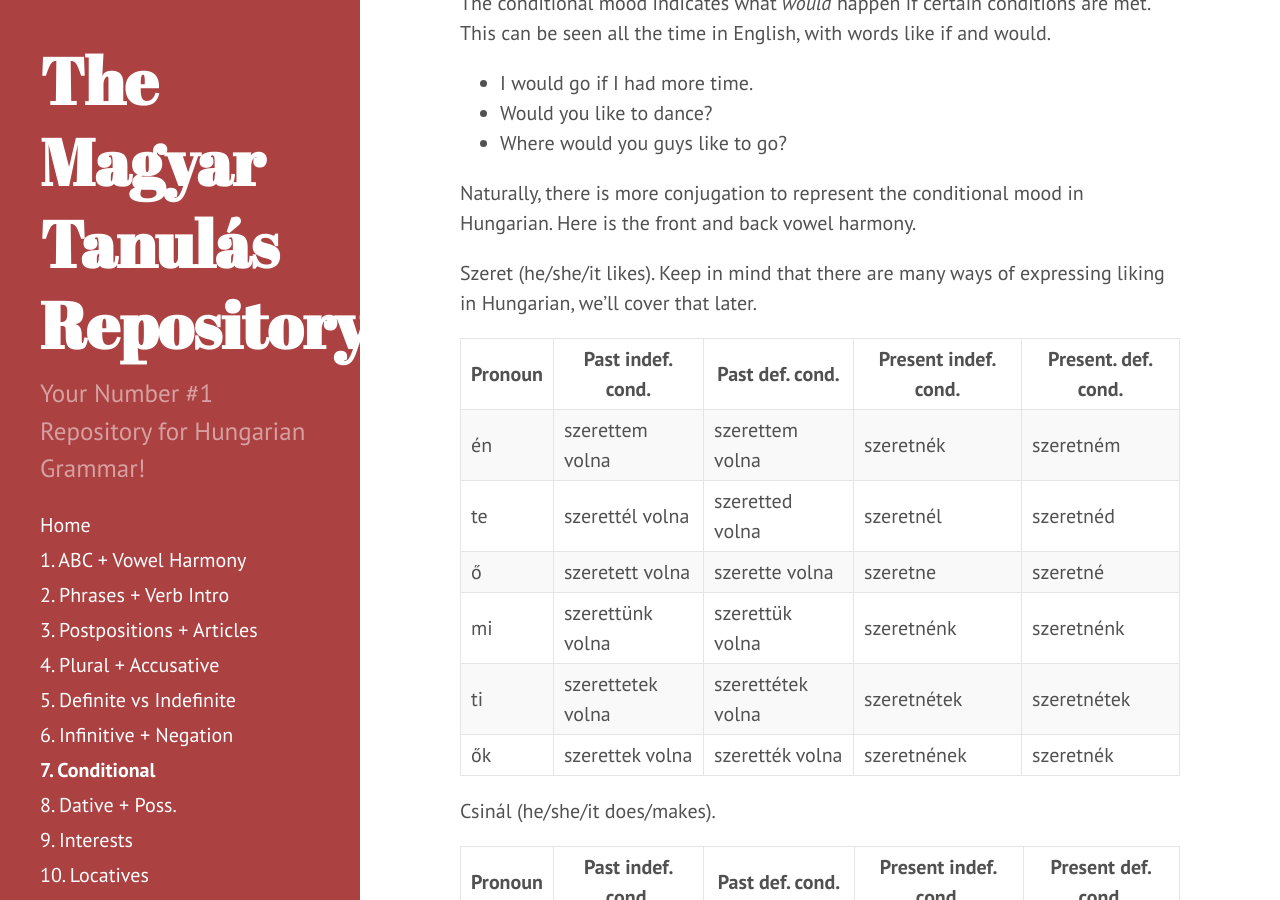
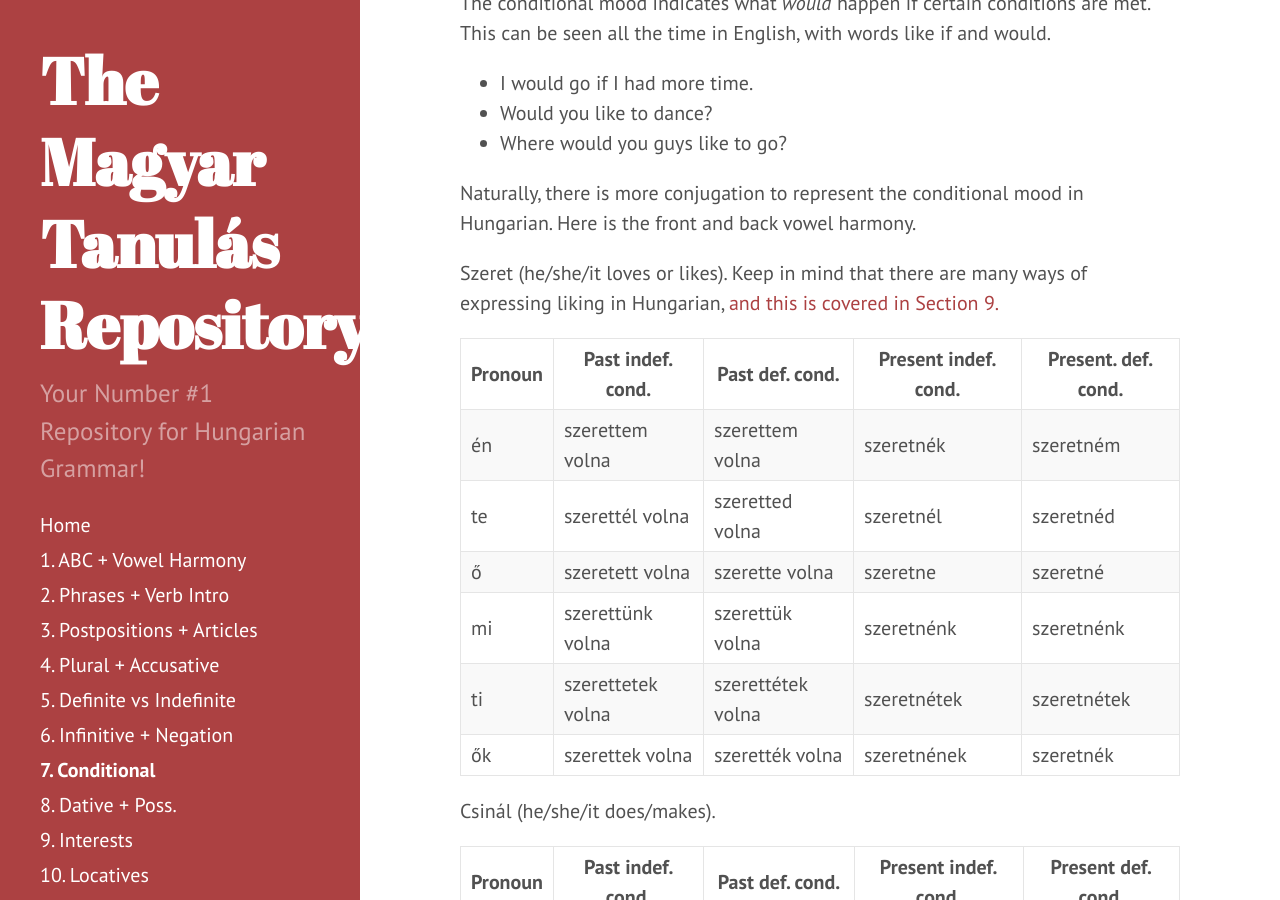
Before and after one commit to Magyartanulas/magyartanulas.github.io, a Jekyll site: the page built from Section7.md, in a window 1280 px wide and 900 px high, scrolled down 368 px. Built offline with Jekyll 4.4.1, drawn with Linux system fonts in a browser that asks for light colours; Markdown is read by kramdown in place of the engine named in the settings; some of the changed text lies outside the part shown.

Commit message:
Update Section7.md

```diff
--- a/Section7.md
+++ b/Section7.md
@@ -18,7 +18,7 @@
 
 Naturally, there is more conjugation to represent the conditional mood in Hungarian. Here is the front and back vowel harmony.
 
-Szeret (he/she/it likes). Keep in mind that there are many ways of expressing liking in Hungarian, we'll cover that later.
+Szeret (he/she/it loves or likes). Keep in mind that there are many ways of expressing liking in Hungarian, [and this is covered in Section 9.](https://magyartanulas.github.io/Section9/)
 
 
 | Pronoun | Past indef. cond. | Past def. cond.   | Present indef. cond. | Present. def. cond. |
@@ -65,6 +65,8 @@
 
 `Én a helyedben` is literally *I in your place*
 
+The `-ban,-ben` is a locative case, [this is covered in Section 10.](https://magyartanulas.github.io/Section10/)
+
 `Challenge!`
 ![muffin](https://magyartanulas.github.io/public/muffin.png)
 
@@ -85,6 +87,8 @@
 *Alex: Nem tudom, mi lesz?*
 
 *Barnabás: Már nem számít...* - (It doesn't matter / He/she no longer counts).
+
+The `el-` makes the verb telic, telicity will be covered at a later date.
 
 The word `akkor` means then, and is used as an immediate follow-up.
 
```
